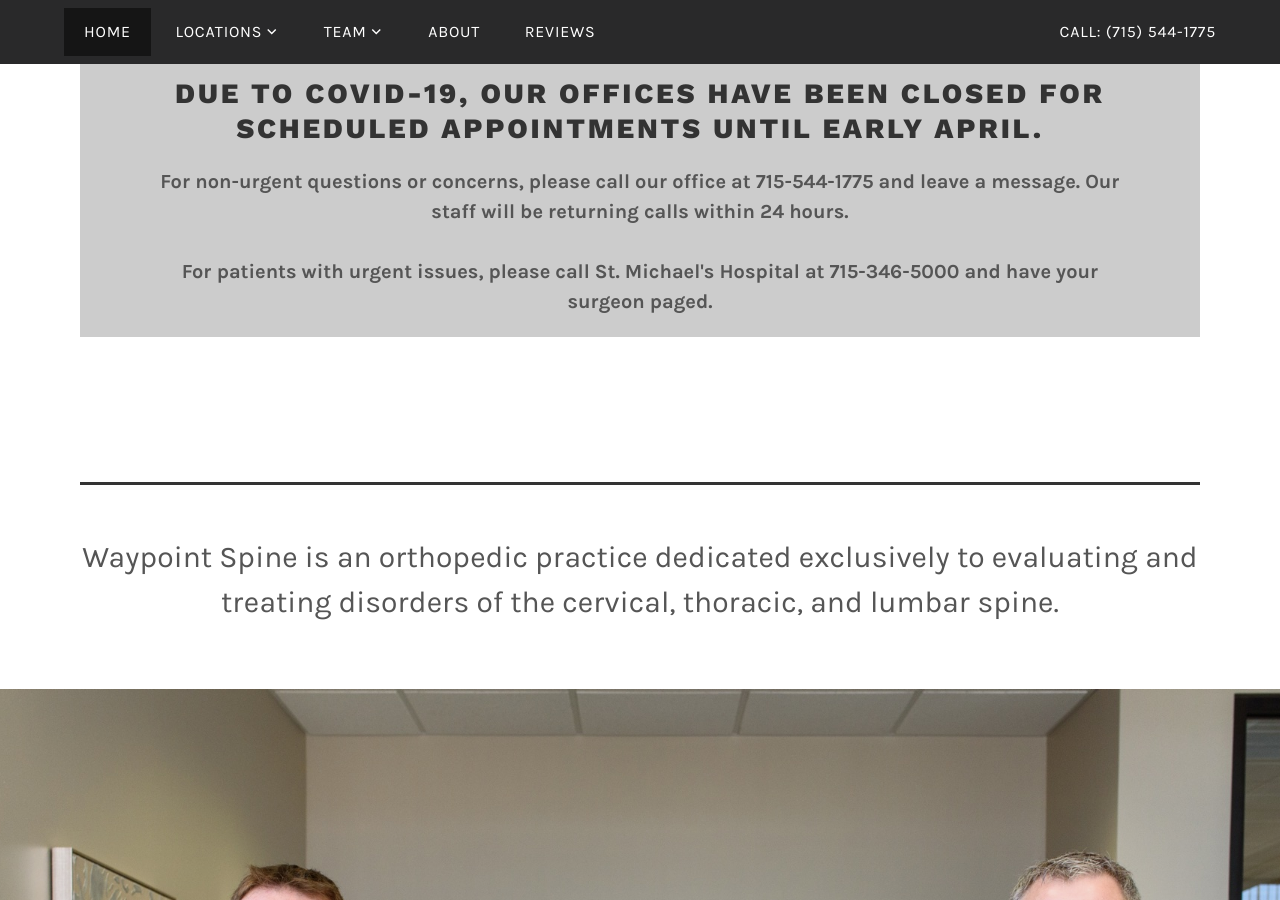
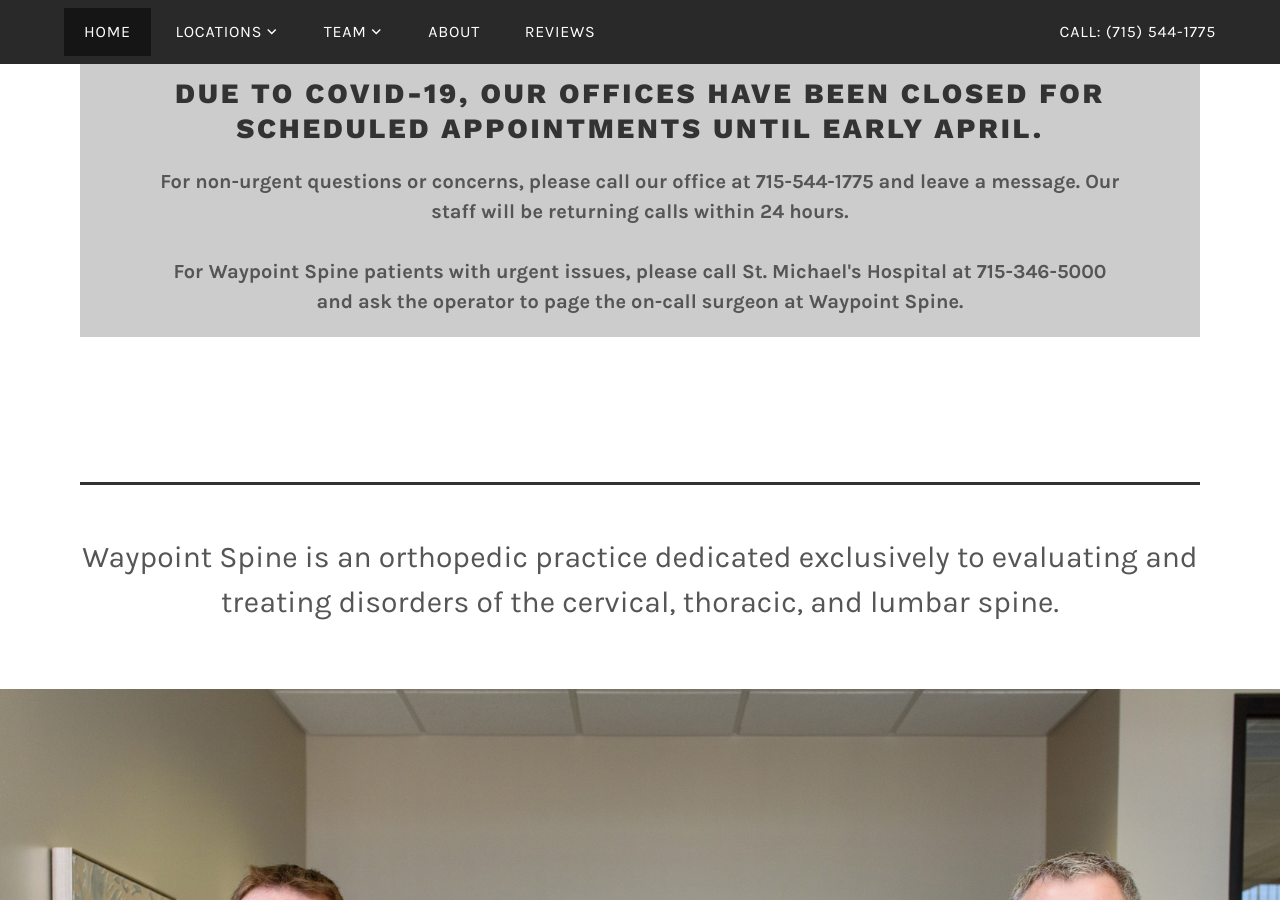
Before and after one commit to lfairchild/waypoint-spine, a Jekyll site: the page built from index.html, in a window 1280 px wide and 900 px high, scrolled down 988 px. Built offline with Jekyll 4.4.1, drawn with Linux system fonts in a browser that asks for light colours.

Commit message:
Update index.html

```diff
--- a/index.html
+++ b/index.html
@@ -11,7 +11,7 @@ description: Waypoint Spine is an orthopedic practice dedicated to evaluating an
 		  <h2>IMPORTANT NOTICE</h2>
 		  <h3 style="font-size: 1.75rem;">Due to COVID-19, our offices have been closed for scheduled appointments until early April.</h3>
 			  <p style="padding: 0 5%; margin-top: 15px; font-size: 1.25rem;"><strong>For non-urgent questions or concerns, please call our office at 715-544-1775 and leave a message. Our staff will be returning calls within 24 hours.</strong></li>
-			  <p style="padding: 0 5%; font-size: 1.25rem;"><strong>For patients with urgent issues, please call St. Michael's Hospital at 715-346-5000 and have your surgeon paged.</strong></li>
+			  <p style="padding: 0 5%; font-size: 1.25rem;"><strong>For Waypoint Spine patients with urgent issues, please call St. Michael's Hospital at 715-346-5000 and ask the operator to page the on-call surgeon at Waypoint Spine.</strong></li>
 		  </div>
 		  </br>
       <p style="padding-top: 50px; border-top: 3px solid #333; margin-top: 100px;">Waypoint Spine is an orthopedic practice dedicated exclusively to evaluating and treating disorders of the cervical, thoracic, and lumbar spine.</p>
```
